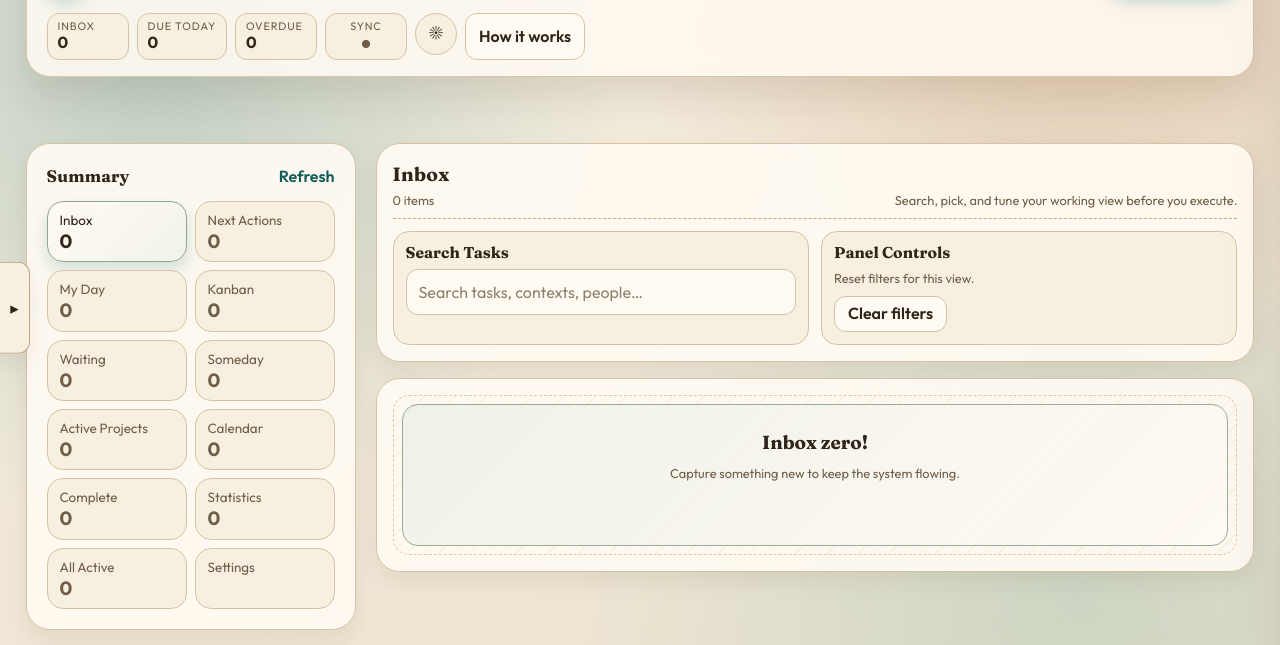
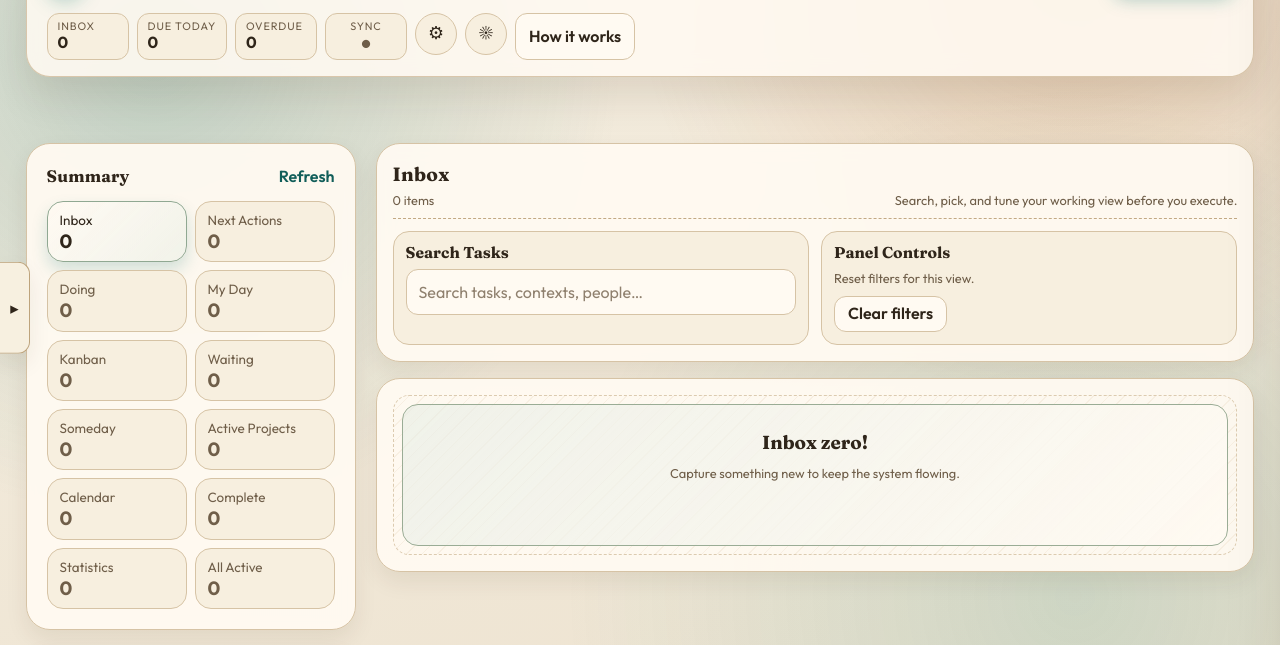
Before and after one commit to Jake40286/nextflow-dashboard, a website: page app/web_ui/index.html in a window 1280 px wide. Shown: the part 92-737 px from the top of the page. Drawn offline with Linux system fonts and the light colour scheme; no server answers.

Commit message:
Add Doing summary tab; move Settings to topbar gear icon
- Add Doing tab to summary-card between Next Actions and My Day,
  showing summary.doing count and linking to the kanban panel.
  Includes data-status-target="doing" for drag-and-drop support.
- Remove Settings tab from summary-card grid.
- Add ⚙ gear button to topbar (before theme toggle) that opens the
  settings panel; styled as a circular icon matching theme-toggle.
- Change setActivePanel validation to check actual panels (data-panel)
  instead of panel buttons, so settings remains reachable without a
  summary-grid button.

Co-Authored-By: Claude Sonnet 4.6 <noreply@anthropic.com>

```diff
--- a/app/web_ui/css/style.css
+++ b/app/web_ui/css/style.css
@@ -533,6 +533,30 @@ button.meta-item:hover {
   font-size: 1.12rem;
 }
 
+.settings-toggle {
+  width: 42px;
+  height: 42px;
+  border-radius: 50%;
+  border: 1px solid var(--line);
+  background: var(--surface-2);
+  color: var(--text);
+  display: inline-flex;
+  align-items: center;
+  justify-content: center;
+  cursor: pointer;
+  transition: transform var(--transition-fast), border var(--transition-fast), background var(--transition-fast);
+}
+
+.settings-toggle:hover {
+  transform: translateY(-1px) rotate(30deg);
+  border-color: var(--line-strong);
+  background: var(--surface);
+}
+
+.settings-icon {
+  font-size: 1.12rem;
+}
+
 .alerts {
   min-height: 26px;
   display: flex;
--- a/app/web_ui/index.html
+++ b/app/web_ui/index.html
@@ -48,6 +48,9 @@
         <button id="manualSyncButton" class="meta-item status-indicator" type="button" title="Manual sync">
           <span class="meta-label">Sync</span>
           <span id="connectionStatusDot" class="status-dot" aria-live="polite" role="status">●</span>
+        </button>
+        <button id="topbarSettings" class="settings-toggle" type="button" aria-label="Open settings">
+          <span class="settings-icon" aria-hidden="true">⚙</span>
         </button>
         <button id="themeToggle" class="theme-toggle" type="button" aria-pressed="false" aria-label="Cycle dashboard theme">
           <span class="theme-icon" aria-hidden="true">☀︎</span>
@@ -109,6 +112,10 @@
               <span class="summary-label">Next Actions</span>
               <span class="summary-value" id="summaryNext">0</span>
             </button>
+            <button type="button" class="summary-tab" role="tab" id="summary-tab-doing" data-panel-target="kanban" data-status-target="doing" aria-controls="panel-kanban" aria-selected="false">
+              <span class="summary-label">Doing</span>
+              <span class="summary-value" id="summaryDoing">0</span>
+            </button>
             <button type="button" class="summary-tab" role="tab" id="summary-tab-my-day" data-panel-target="my-day" aria-controls="panel-my-day" aria-selected="false">
               <span class="summary-label">My Day</span>
               <span class="summary-value" id="summaryMyDay">0</span>
@@ -144,9 +151,6 @@
             <button type="button" class="summary-tab" role="tab" id="summary-tab-all-active" data-panel-target="all-active" aria-controls="panel-all-active" aria-selected="false">
               <span class="summary-label">All Active</span>
               <span class="summary-value" id="summaryAllActive">0</span>
-            </button>
-            <button type="button" class="summary-tab" role="tab" id="summary-tab-settings" data-panel-target="settings" aria-controls="panel-settings" aria-selected="false">
-              <span class="summary-label">Settings</span>
             </button>
           </div>
         </section>
@@ -511,7 +515,7 @@
         </div>
       </section>
 
-      <section class="workspace-view" data-panel="settings" role="tabpanel" aria-labelledby="summary-tab-settings" id="panel-settings" hidden>
+      <section class="workspace-view" data-panel="settings" role="tabpanel" aria-labelledby="topbarSettings" id="panel-settings" hidden>
         <div class="panel-content settings-panel">
           <section class="settings-card">
             <header class="settings-card-header">
```
Also changed, not shown: app/web_ui/js/ui.js.
